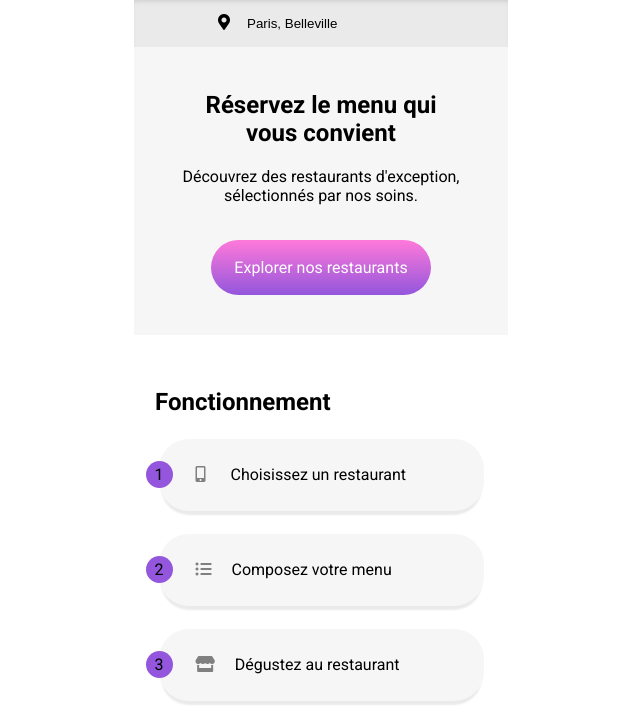
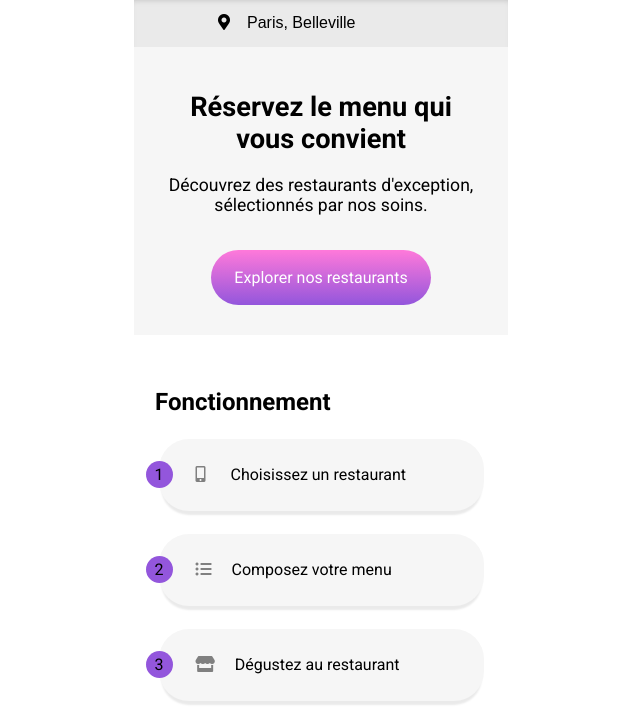
Before and after one commit to Davidvgn/DavidVignon_3_03022021, a website: page index.html in a window 1280 px wide. Shown: the part 68-789 px from the top of the page, without its empty margins (319-959 px from the left). Drawn offline with Linux system fonts and the light colour scheme; a web font is replaced by a local one.

Commit message:
Resize font input/ Section 'Pres'

```diff
--- a/sass/pages/accueil.scss
+++ b/sass/pages/accueil.scss
@@ -10,11 +10,15 @@
     &__input{
         padding-left: 17px;
     }
+    &__icone{
+        padding-left: 30px;
+    }
 }
 input{
     background: $colour-search;
     border: $colour-search;
     outline: none;
+    font-size: 1rem;
 }
 
 .pres, .lab{
@@ -31,9 +35,11 @@ input{
     &__heading{
         padding-top: 44px;
         padding-bottom: 20px;
+        font-size: 1.7rem;
     }
     &__p{
         padding-bottom: 53px;
+        font-size: 1.1rem;
     }
     &__btn{
         color:#ffff;
```
Also changed, not shown: public/css/style.css, 1 other file.
